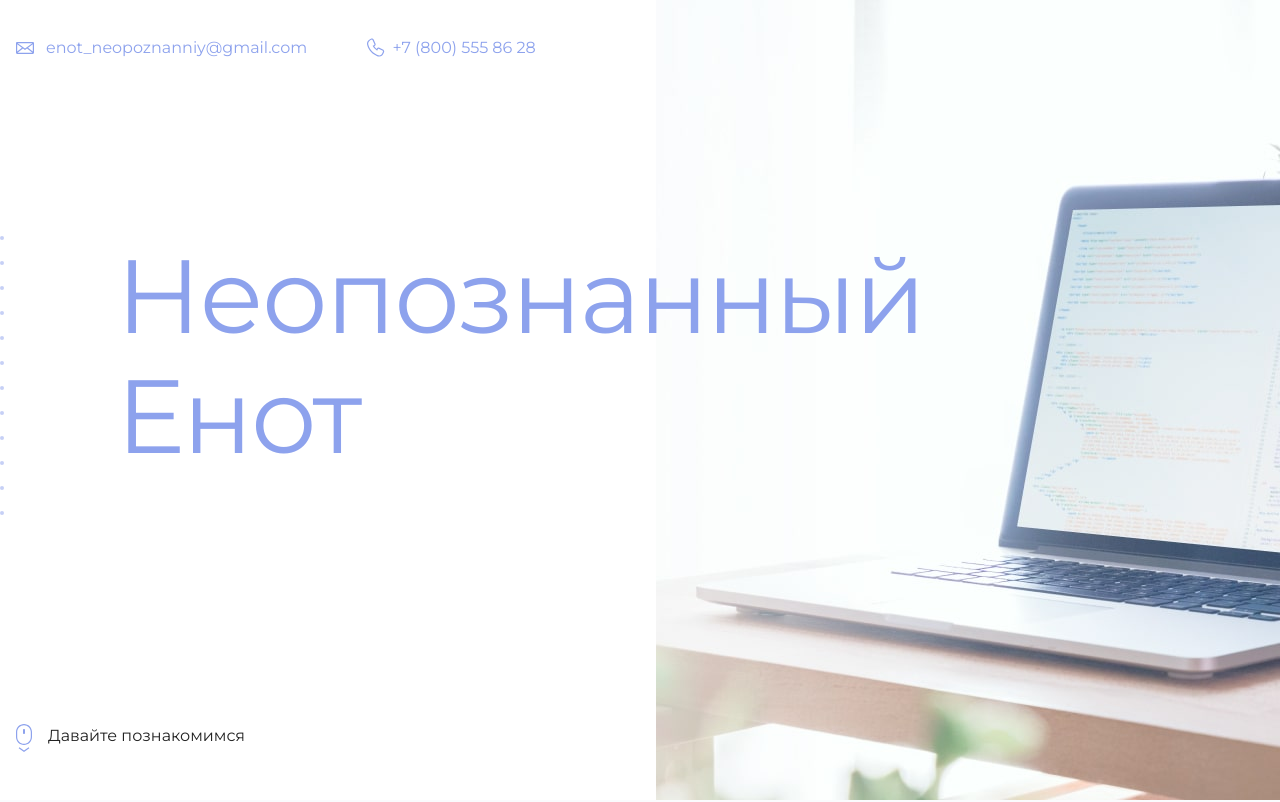
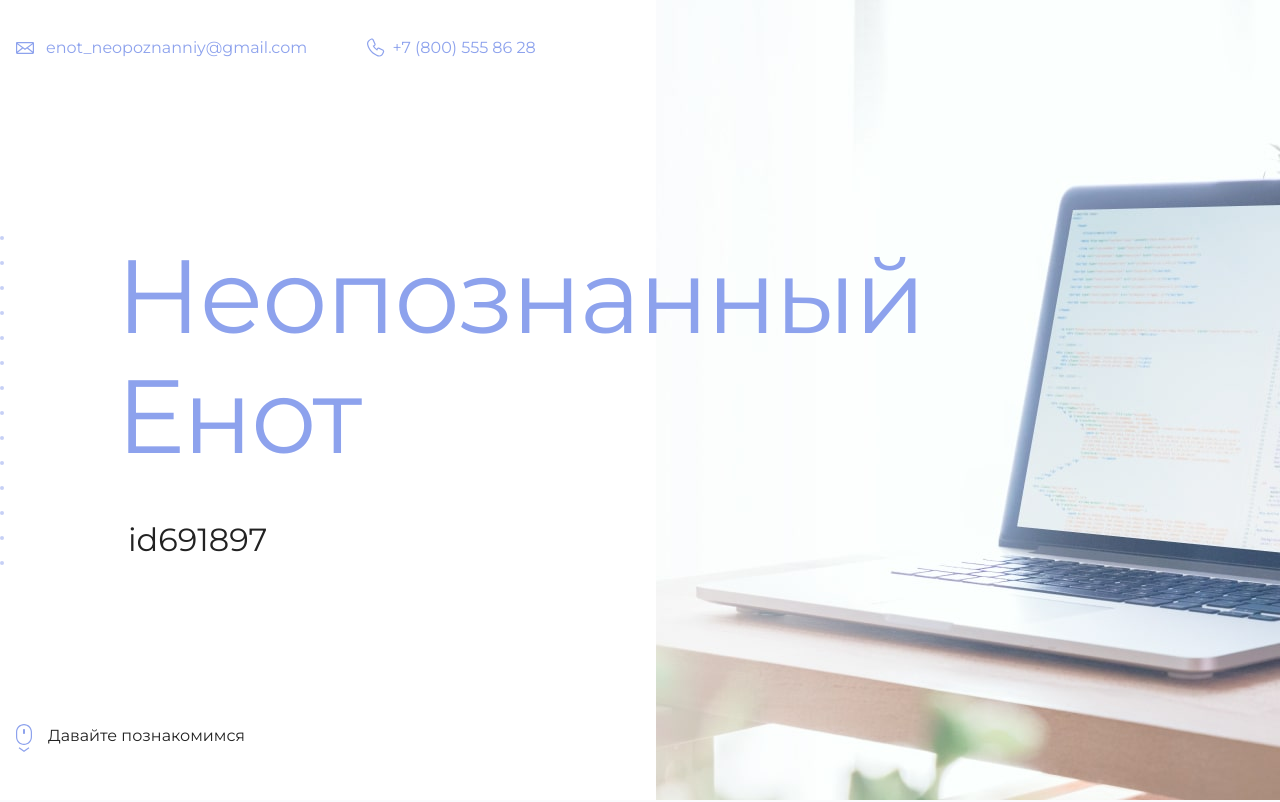
Before and after one commit to BeloussovA/academy_test, a plain HTML site: page index.html in a window 1280 px wide. Shown: the top 802 px of the page. Drawn offline with Linux system fonts and the light colour scheme.

Commit message:
Добавляем id

```diff
--- a/index.html
+++ b/index.html
@@ -19,7 +19,7 @@
       <section class="hero-image">
         <div class="container">
           <h1 class="heading">Неопознанный Енот</h1>
-          <p><!-- Тут ваш id на сайте Академии --></p>
+          <p>id691897</p>
         </div>
       </section>
 
```
